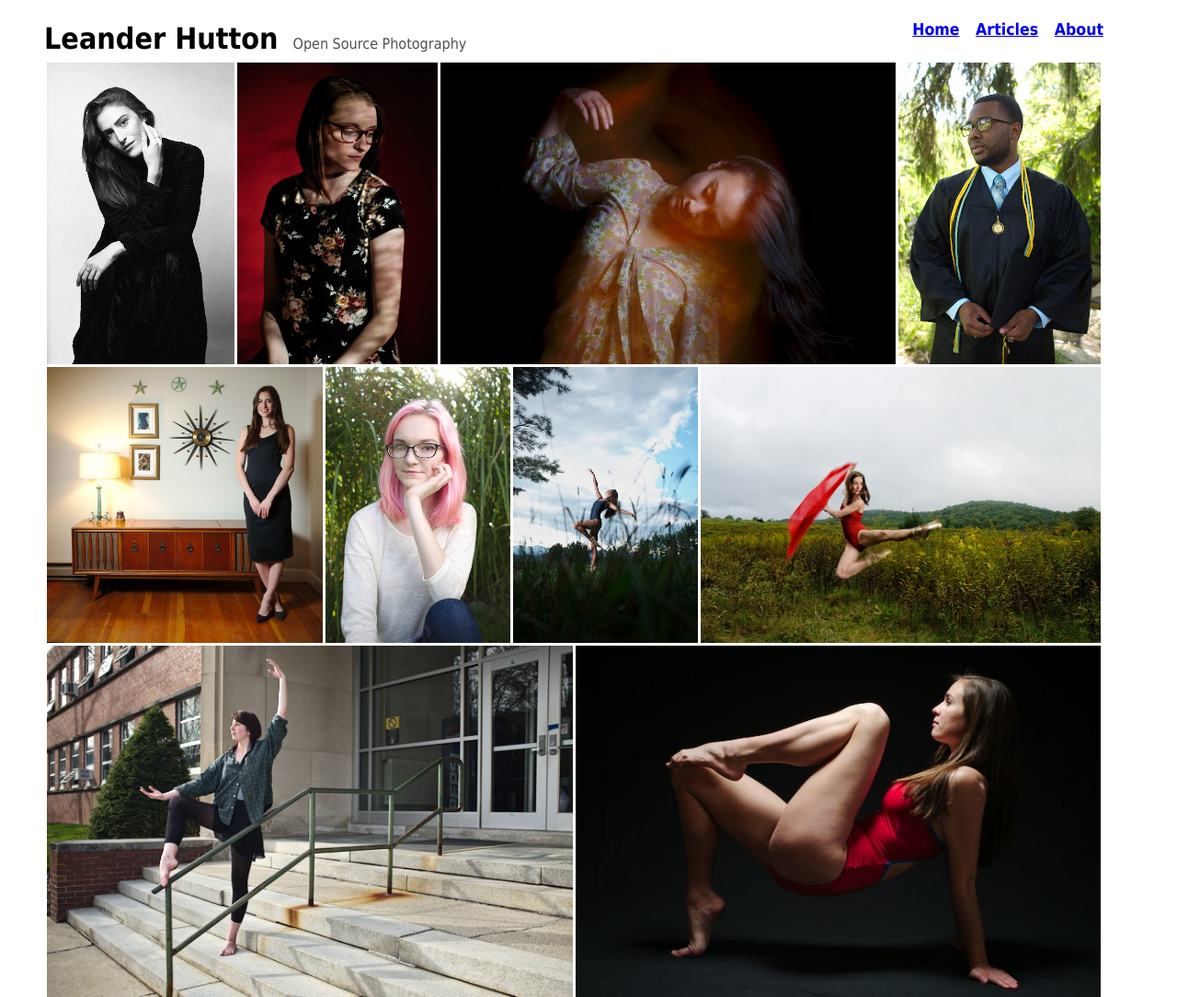
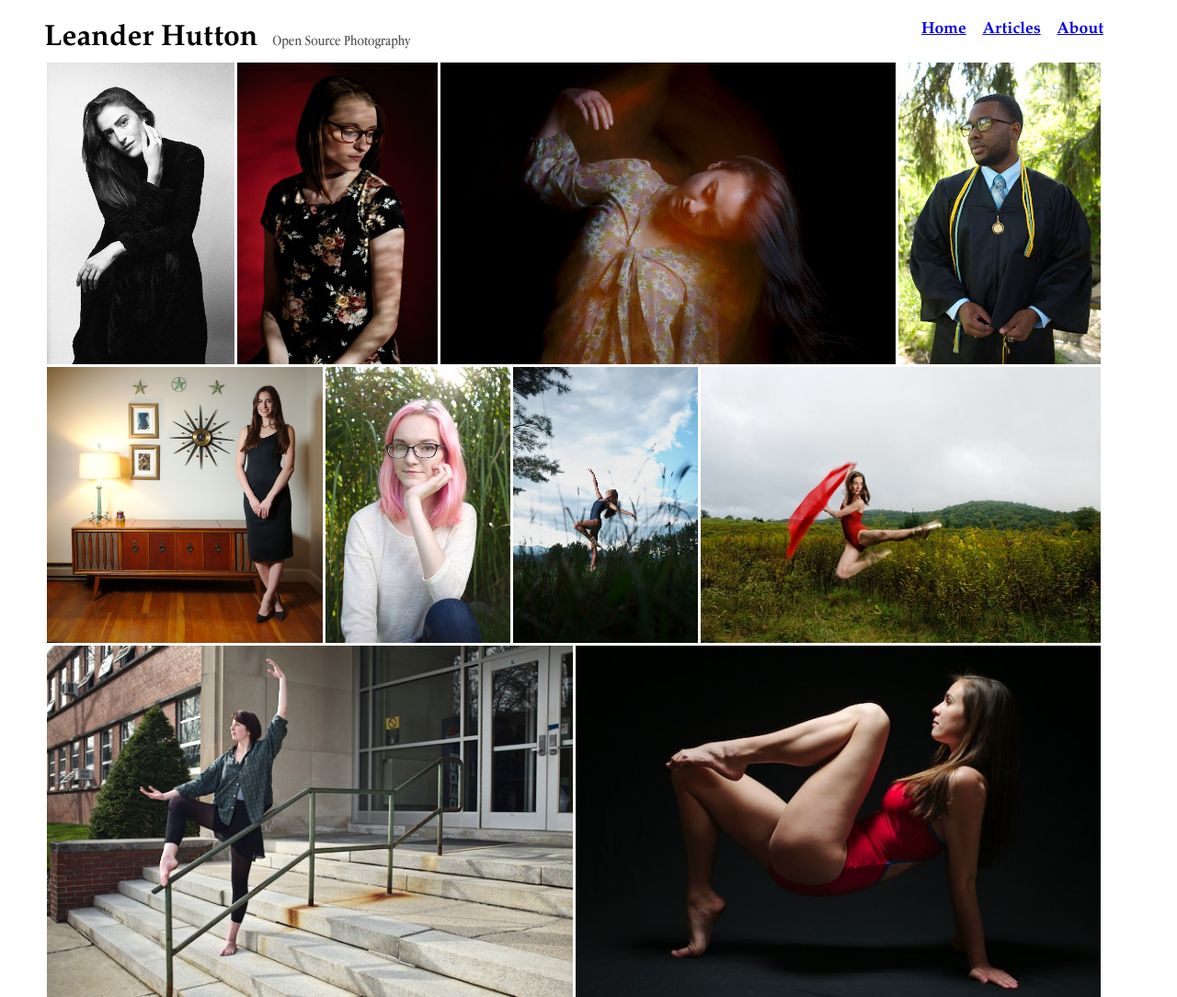
Before and after one commit to leanderhutton/portfolio, a plain HTML site: page index.html in a window 1280 px wide. Shown: the top 1084 px of the page at 92% size. Drawn offline with Linux system fonts and the light colour scheme.

Commit message:
changed font

```diff
--- a/css/main.css
+++ b/css/main.css
@@ -1,5 +1,29 @@
 @import url("pygment.css");
-body { margin:0px; padding:20px 0px; text-align:center; font-family: Tahoma, Arial, Verdana, Sans-Serif, "Lucida Sans"; }
+@font-face {
+  font-family: "Garamond";
+  src: url("fonts/AppleGaramond.woff") format('woff');
+}
+
+@font-face {
+  font-family: "Garamond";
+  src: url("fonts/AppleGaramond-Bold.woff") format('woff');
+  font-weight: bold;
+}
+
+@font-face {
+  font-family: "Garamond";
+  src: url("fonts/AppleGaramond-BoltItalic.woff") format('woff');
+  font-weight: bold;
+  font-style: italic;
+}
+
+@font-face {
+  font-family: "Garamond";
+  src: url("fonts/AppleGaramond-Italic.woff") format('woff');
+  font-style: italic;
+}
+body { margin:0px; padding:20px 0px; text-align:center; font-family: Garamond, Serif; }
+/* body { margin:0px; padding:20px 0px; text-align:center; font-family: Tahoma, Arial, Verdana, Sans-Serif, "Lucida Sans"; }*/
 h1 { padding:0px 0px 15px; margin:0px 0px 5px 0px; }
 blockquote { font-style:italic; background:#EAEAEA; margin:20px; padding:5px 10px; }
 blockquote cite { display:block; padding:10px 20px 0 0; text-align:right; }
```
Also changed, not shown: css/fonts/AppleGaramond-Bold.woff (added), css/fonts/AppleGaramond-BoldItalic.woff (added), css/fonts/AppleGaramond-Italic.woff (added), css/fonts/AppleGaramond-Light.woff (added), css/fonts/AppleGaramond-LightItalic.woff (added), css/fonts/AppleGaramond.woff (added).
